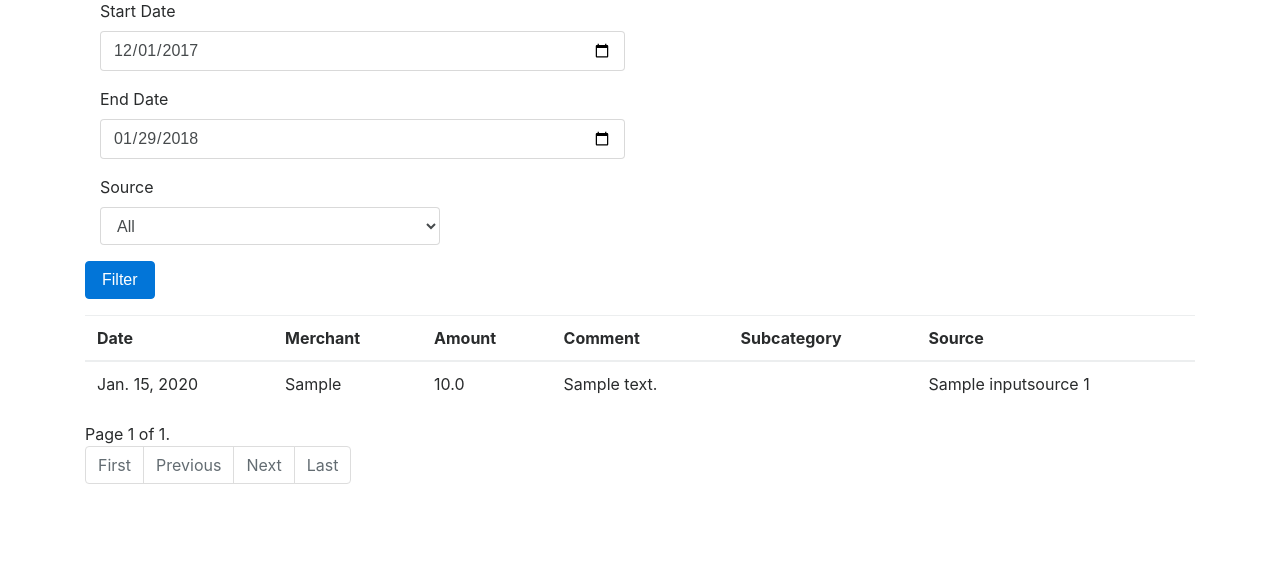
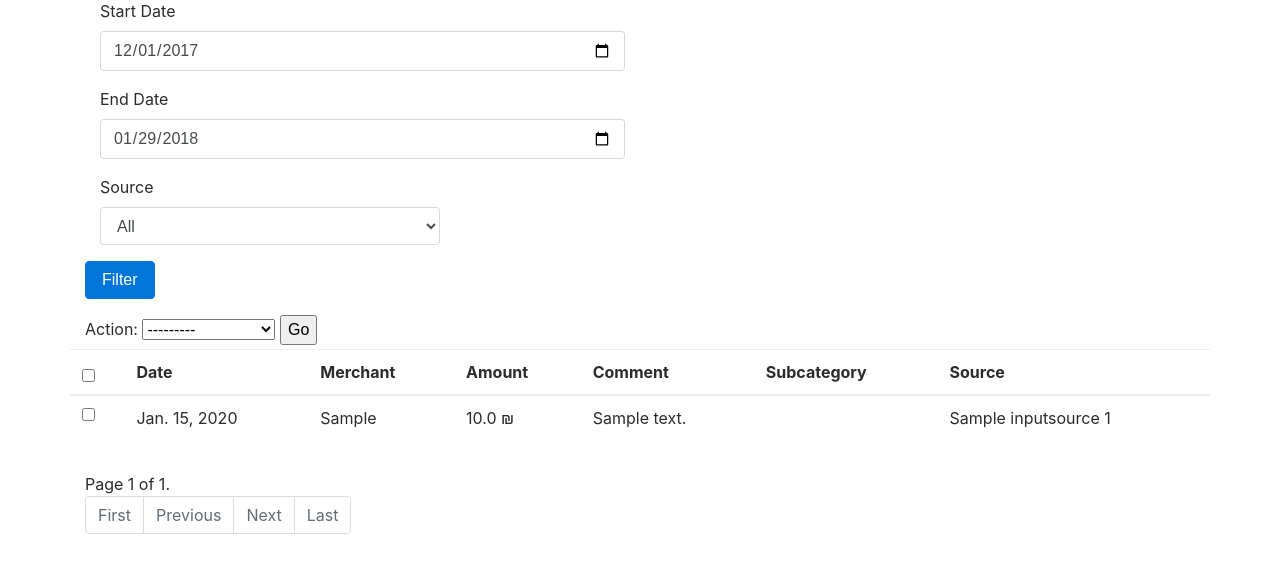
Before and after one commit to yonigottesman/balanceme, a Django app: page /expenses/ in a window 1280 px wide. Shown: the part 95-668 px from the top of the page. Run offline with Django 3.2, Linux system fonts and the light colour scheme; tables that the repository leaves empty hold one stand-in row (values such as "Sample post"); some libraries are stand-ins or nearby versions.

Commit message:
added delete option

```diff
--- a/expenses/templates/expenses/index.html
+++ b/expenses/templates/expenses/index.html
@@ -1,4 +1,7 @@
 {% block navbar %}{% include 'expenses/navbar.html' %}{% endblock navbar%}
+
+{% load static %}
+<link rel="stylesheet" type="text/css" href="{% static 'expenses/style.css' %}" />
 
 <div class="container">
   <form action="{% url 'expenses:filter_index' %}" method="post">
@@ -36,11 +39,46 @@
   </form>
 </div>
 
+
+
+
 {% if transactions %}
-<div class="container">
+<div class="container border">
+
+  <form action="{% url 'expenses:index_action' %}" method="post">
+    {% csrf_token %}
+
+    <input name="startDate" type="hidden" value="{{startDate}}" />
+    <input name="endDate" type="hidden" value="{{endDate}}" />
+    <input name="source" type="hidden" value="{{source}}" />
+
+    <div class="form-row">
+      <div class="actions">
+        <label>Action: <select name="action" required="">
+            <option value="" selected="">---------</option>
+            <option value="delete">Delete selected</option>
+          </select>
+        </label>
+        <button type="submit" class="button" title="Run the selected action" name="index" value="0">Go</button>
+      </div>
+    </div>
+
+    <div class="row justify-content-md-center ">
+
+      <script language="JavaScript">
+        function toggle(source) {
+        checkboxes = document.getElementsByName('marked_checkbox');
+        for(var i=0, n=checkboxes.length;i<n;i++) {
+                                                  checkboxes[i].checked = source.checked;
+                                                  }
+                                                  }
+                                                  </script>
+
       <table class="table">
         <thead>
           <tr>
+
+            <th><input type="checkbox" onClick="toggle(this)" /></th>
             <th scope="col">Date</th>
             <th scope="col">Merchant</th>
             <th scope="col">Amount</th>
@@ -53,9 +91,10 @@
 
           {% for transaction in transactions %}
           <tr>
+            <td><input type="checkbox" value="{{ transaction.id }}" name="marked_checkbox"></td>
             <td>{{ transaction.date }}</td>
             <td>{{ transaction.merchant }}</td>
-        <td>{{ transaction.amount }}</td>
+            <td>{{ transaction.amount }} ₪</td>
             <td>{{ transaction.comment }}</td>
             <td>{{ transaction.sucategory }}</td>
             <td>{{ transaction.source }}</td>
@@ -64,11 +103,19 @@
 
         </tbody>
       </table>
+    </div>
+</div>
+
+
+
+</form>
+
+
 {% else %}
 <p>No transactions are available.</p>
 {% endif %}
 
-</div>
+
 
 
 
--- a/expenses/urls.py
+++ b/expenses/urls.py
@@ -7,6 +7,7 @@ app_name = 'expenses'
 urlpatterns = [
     path('', views.index, name='index'),
     path('filter_index', views.filter_index, name='filter_index'),
+    path('index_action', views.index_action, name='index_action'),
     path('add_txn', views.add_txn, name='add_txn'),
     path('stats', views.stats, name='stats'),
 
--- a/expenses/views.py
+++ b/expenses/views.py
@@ -134,3 +134,18 @@ def stats(request):
     context = {'chart': chart}
 
     return render(request, 'expenses/stats.html', context)
+
+
+def index_action(request):
+    marked_transactions = request.POST.getlist('marked_checkbox')
+    startDate = request.POST['startDate']
+    endDate = request.POST['endDate']
+    source = request.POST['source']
+
+    if request.POST['action'] == 'delete':
+        for marked in marked_transactions:
+            transaction = Transaction.objects.get(pk=marked)
+            transaction.delete()
+    url = reverse('expenses:index') + "?startDate=" + startDate + "&endDate=" + endDate + '&source=' + source
+    return HttpResponseRedirect(url)
+    return HttpResponseRedirect(reverse('expenses:index'))
```
Lines whose indentation alone changed are shown as unchanged.
